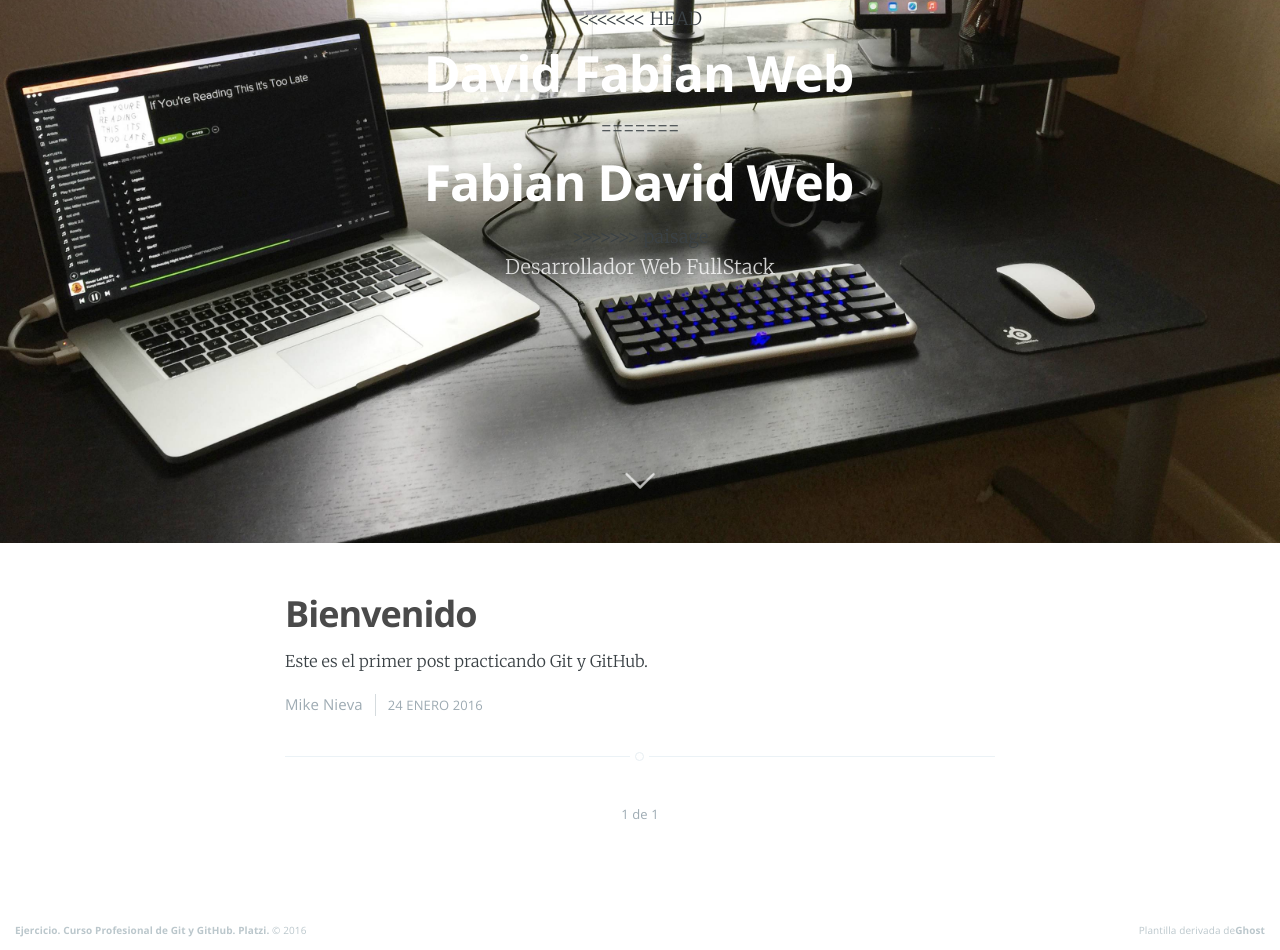
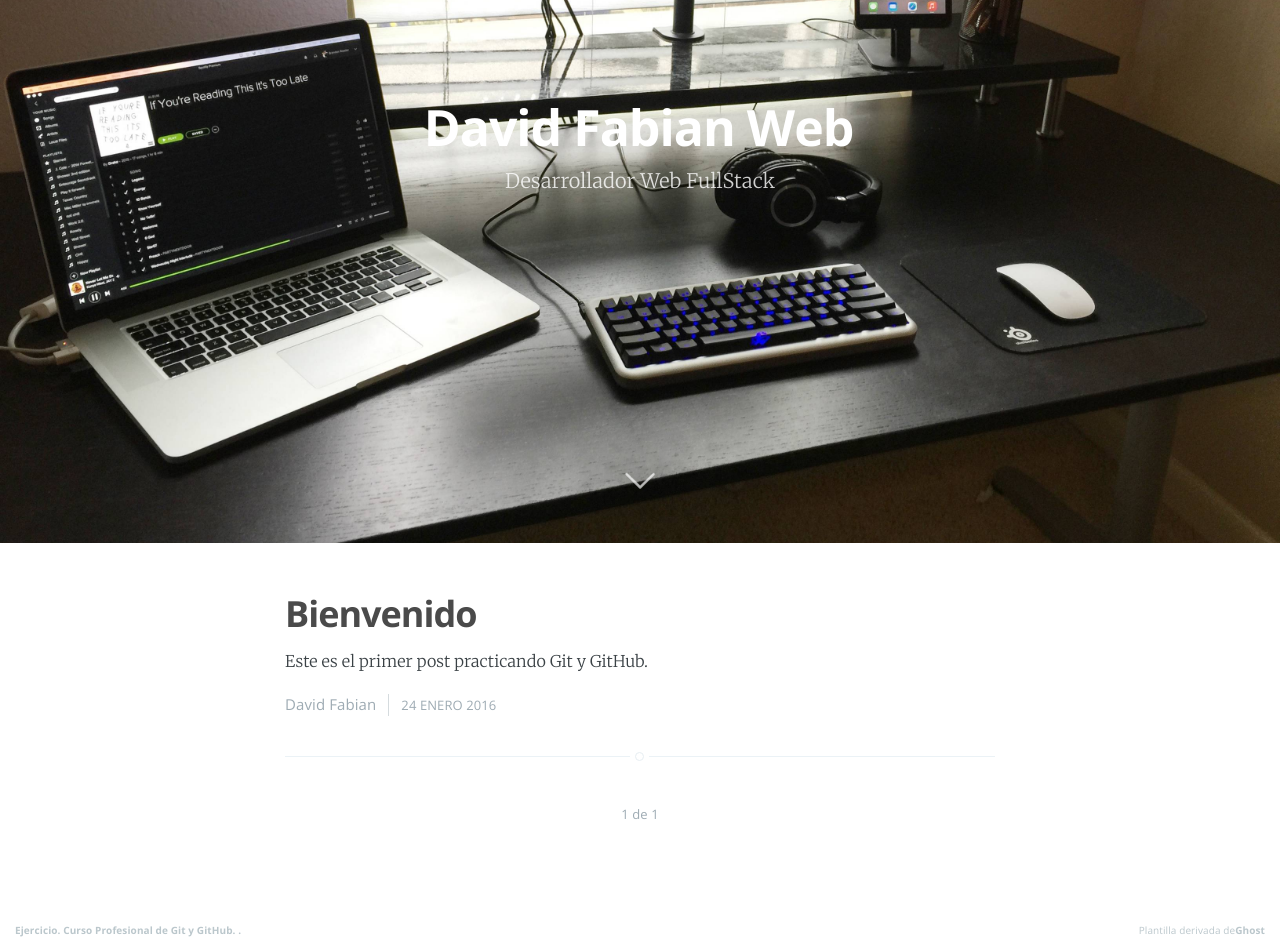
Before and after one commit to davidfabianok/Paginia-Web-Portafolio-Personal, a plain HTML site: page index.html in a window 1280 px wide. Shown: the part 257-1207 px from the top of the page. Drawn offline with nearby package versions, Linux system fonts and the light colour scheme.

Commit message:
primera subida

```diff
--- a/index.html
+++ b/index.html
@@ -75,11 +75,7 @@
             </nav>
             <div class="vertical">
                 <div class="main-header-content inner">
-<<<<<<< HEAD
                     <h1 class="page-title">David Fabian Web</h1>
-=======
-                    <h1 class="page-title">Fabian David Web</h1>
->>>>>>> paisage
                     <h2 class="page-description">Desarrollador Web FullStack</h2>
                 </div>
             </div>
@@ -103,7 +99,7 @@
                     <p>Este es el primer post practicando Git y GitHub.<a class="read-more" href="post-1/"></a></p>
                 </section>
                 <footer class="post-meta">
-                    <a href="author/mike/">Mike Nieva</a>
+                    <a href="author/mike/">David Fabian</a>
                     <time class="post-date" datetime="2016-01-24">24 Enero 2016</time>
                 </footer>
             </article>
@@ -115,7 +111,7 @@
         </main>
 
         <footer class="site-footer clearfix">
-            <section class="copyright"><a href="http://localhost:2368">Ejercicio. Curso Profesional de Git y GitHub. Platzi.</a> © 2016</section>
+            <section class="copyright"><a href="http://localhost:2368">Ejercicio. Curso Profesional de Git y GitHub. .</a></section>
             <section class="poweredby">Plantilla derivada de<a href="https://ghost.org">Ghost</a></section>
         </footer>
 
```
